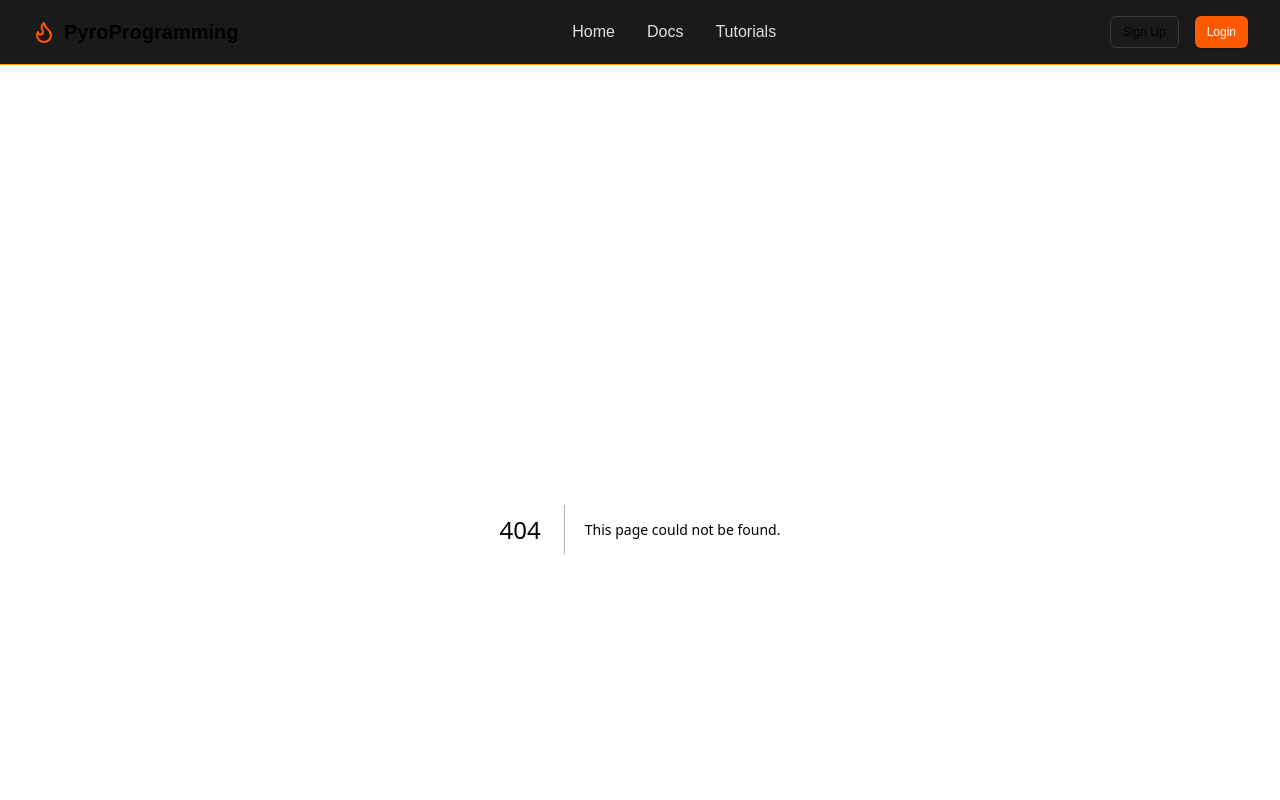
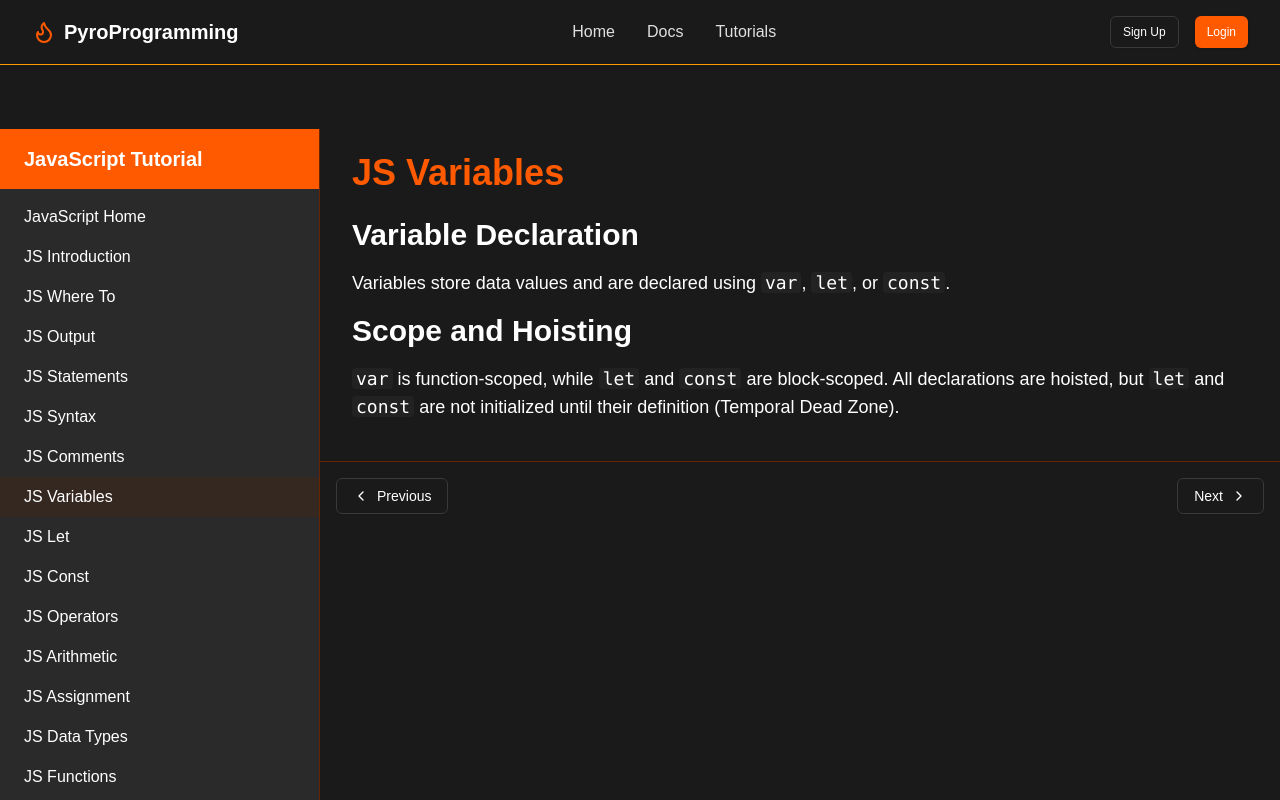
Before and after one commit to 321EZ123/PyroProgramming, a Next.js app: page /tutorials/javascript/variables in a window 1280 px wide. Before the commit this address had no page. Shown: the top 800 px of the page. Built offline with nearby package versions, Linux system fonts and the light colour scheme.

Commit message:
Create page.tsx

```diff
--- /dev/null
+++ b/src/app/tutorials/javascript/variables/page.tsx
@@ -0,0 +1,14 @@
+"use client";
+
+export default function JsVariables() {
+  return (
+    <div className="max-w-4xl mx-auto">
+      <h1 className="text-4xl font-bold mb-6 text-primary">JS Variables</h1>
+      <h2 className="text-3xl font-semibold mb-4">Variable Declaration</h2>
+      <p className="text-lg mb-4">Variables store data values and are declared using <code className="bg-card/50 px-1 rounded">var</code>, <code className="bg-card/50 px-1 rounded">let</code>, or <code className="bg-card/50 px-1 rounded">const</code>.</p>
+
+      <h2 className="text-3xl font-semibold mb-4">Scope and Hoisting</h2>
+      <p className="text-lg mb-4"><code className="bg-card/50 px-1 rounded">var</code> is function-scoped, while <code className="bg-card/50 px-1 rounded">let</code> and <code className="bg-card/50 px-1 rounded">const</code> are block-scoped. All declarations are hoisted, but <code className="bg-card/50 px-1 rounded">let</code> and <code className="bg-card/50 px-1 rounded">const</code> are not initialized until their definition (Temporal Dead Zone).</p>
+    </div>
+  );
+}
```
